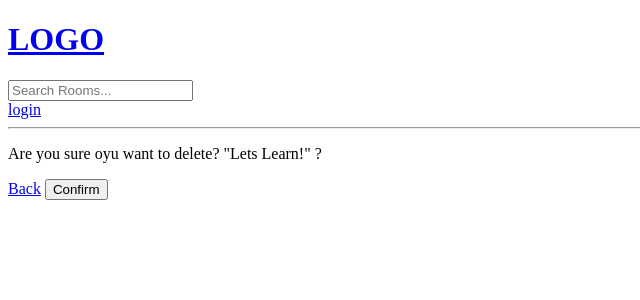
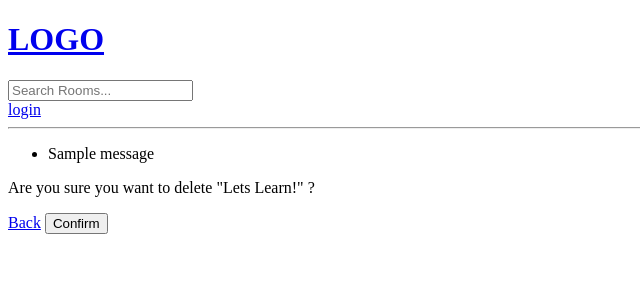
Before and after one commit to CaileanMM/DjangoProject, a Django app: page /delete-room/3 in a window 1280 px wide. Shown: the top 300 px of the page, without its empty margins (0-640 px from the left). Run offline with Django 5.2, Linux system fonts and the light colour scheme; data comes from the database, SQL or seed files in the repository; both versions use the stored data as it was after the commit; one stand-in notice (Sample message) is shown.

Commit message:
Completed Flash Messages

```diff
--- a/base/templates/base/delete.html
+++ b/base/templates/base/delete.html
@@ -4,7 +4,7 @@
 
     <form method="POST" action="">
     {%csrf_token%}
-    <p> Are you sure oyu want to delete? "{{ obj }}" ?</p>
+    <p> Are you sure you want to delete "{{ obj }}" ?</p>
 
         <a href="{{ request.META.HTTP_REFERER }}">Back</a>
     <input type="submit" value="Confirm"/>
--- a/base/templates/base/home.html
+++ b/base/templates/base/home.html
@@ -6,6 +6,9 @@
         .home-container{
             display: grid;
             grid-template-columns: 1fr 3fr;
+        }
+        .header3{
+            color: deepskyblue;
         }
     </style>
 
--- a/base/views.py
+++ b/base/views.py
@@ -1,6 +1,8 @@
 from django.shortcuts import render, redirect
+from django.contrib import messages
 from django.db.models import Q
 from django.contrib.auth.models import User
+from django.contrib.auth import authenticate, login, logout
 from .models import Room, Topic
 from .forms import RoomForm
 
@@ -19,7 +21,15 @@ def loginPage(request):
         try:
             user = User.objects.get(username=username)
         except:
-            return redirect('/login')
+            messages.error(request, 'User does not exist')
+
+        user = authenticate(request, username=username, password=password)
+        if user is not None:
+            login(request, user)
+            return redirect('home')
+        else:
+            messages.error(request, 'Username or password does not exist.')
+
     context = {}
     return render(request, 'base/login_register.html', context)
 def home(request):
--- a/templates/main.html
+++ b/templates/main.html
@@ -10,6 +10,14 @@
   <body>
     {% include 'navbar.html' %}
 
+    {% if messages %}
+    <ul class="message">
+        {% for message in messages %}
+        <li>{{ message }}</li>
+        {% endfor %}
+    </ul>
+    {% endif %}
+
     {% block content %}
 
     {% endblock %}
```
Also changed, not shown: db.sqlite3.
